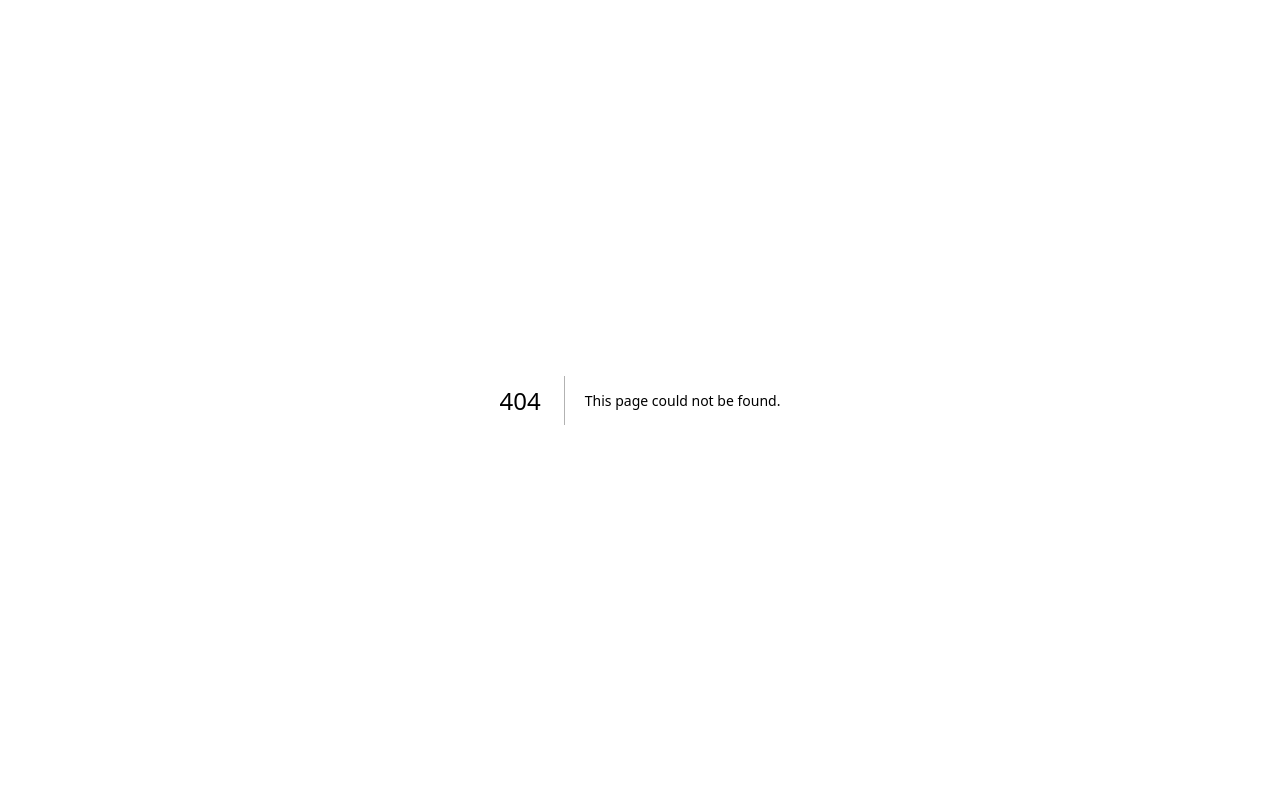
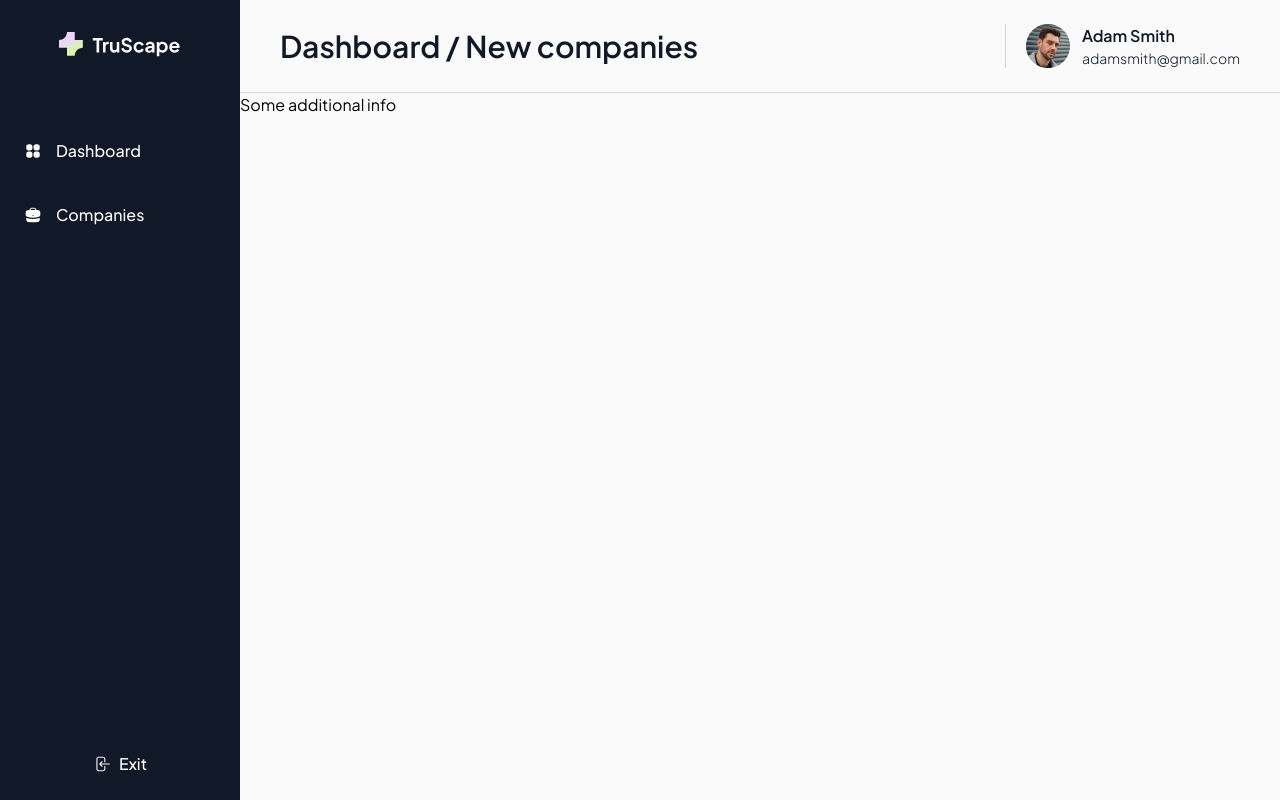
Before and after one commit to irapanch/next-crm-truscape, a Next.js app: page /dashboard/newCompanies in a window 1280 px wide. Before the commit this address had no page. Built offline with nearby package versions, Linux system fonts and the light colour scheme.

Commit message:
Parallel Routes & error & defaultpage

```diff
--- /dev/null
+++ b/src/app/(admin)/dashboard/@categories/default.tsx
@@ -0,0 +1,7 @@
+import React from 'react';
+
+export interface DefaultProps {}
+
+export default function Default({}: DefaultProps) {
+  return null;
+}
--- /dev/null
+++ b/src/app/(admin)/dashboard/@countries/default.tsx
@@ -0,0 +1,7 @@
+import React from 'react';
+
+export interface DefaultProps {}
+
+export default function Default({}: DefaultProps) {
+  return null;
+}
--- /dev/null
+++ b/src/app/(admin)/dashboard/@promotions/default.tsx
@@ -0,0 +1,7 @@
+import React from 'react';
+
+export interface DefaultProps {}
+
+export default function Default({}: DefaultProps) {
+  return null;
+}
--- /dev/null
+++ b/src/app/(admin)/dashboard/@sales/default.tsx
@@ -0,0 +1,7 @@
+import React from 'react';
+
+export interface DefaultProps {}
+
+export default function Default({}: DefaultProps) {
+  return null;
+}
--- /dev/null
+++ b/src/app/(admin)/dashboard/@sales/error.tsx
@@ -0,0 +1,10 @@
+'use client'
+import React from 'react';
+
+export interface ErrorComponentProps {
+  error: Error;
+}
+
+export default function ErrorComponent({}: ErrorComponentProps) {
+  return <div>    Unexpected error inside slot sales  </div>;
+}
--- /dev/null
+++ b/src/app/(admin)/dashboard/@sales/loading.tsx
@@ -0,0 +1,7 @@
+import React from 'react';
+
+export interface  LoadingProps {}
+
+export default function  Loading({ }: LoadingProps) {
+  return <div>Loading...</div>;
+}
--- /dev/null
+++ b/src/app/(admin)/dashboard/@stats/default.tsx
@@ -0,0 +1,7 @@
+import React from 'react';
+
+export interface DefaultProps {}
+
+export default function Default({}: DefaultProps) {
+  return null;
+}
--- /dev/null
+++ b/src/app/(admin)/dashboard/layout.tsx
@@ -0,0 +1,32 @@
+import React from 'react';
+
+export interface LayoutProps {
+  children: React.ReactNode;
+  stats: React.ReactNode;
+  sales: React.ReactNode;
+  categories: React.ReactNode;
+  countries: React.ReactNode;
+  promotions: React.ReactNode;
+}
+
+export default function Layout({
+  children,
+  stats,
+  sales,
+  categories,
+  countries,
+  promotions,
+}: LayoutProps) {
+  return (
+    <div>
+      {children}
+      <main className="grid grid-cols-12 gap-5 py-10 pl-10 pr-7">
+        <div className="col-span-12">{stats}</div>
+        <div className="col-span-5">{sales}</div>
+        <div className="col-span-7">{categories}</div>
+        <div className="col-span-6">{countries}</div>
+        <div className="col-span-6">{promotions}</div>
+      </main>
+    </div>
+  );
+}
--- /dev/null
+++ b/src/app/(admin)/dashboard/newCompanies/page.tsx
@@ -0,0 +1,13 @@
+import Header from '@/app/components/header';
+import React from 'react';
+
+export interface PageProps {}
+
+export default function Page({}: PageProps) {
+  return (
+    <>
+      <Header>Dashboard / New companies</Header>
+      <div>Some additional info</div>
+    </>
+  );
+}
```
Also changed, not shown: src/app/(admin)/dashboard/page.tsx (+13 -0 lines).
